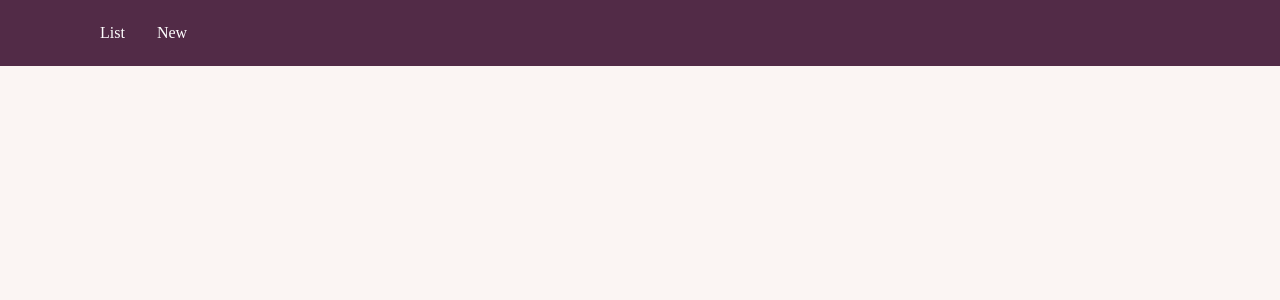
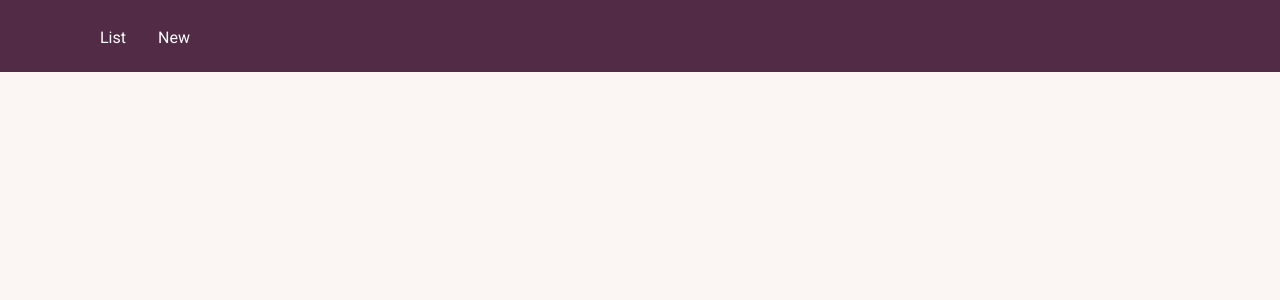
Before and after one commit to esterandr02/InventoryControl, a React (Create React App) app in the folder inventory_web/: page / in a window 1280 px wide. Shown: the top 300 px of the page. Built offline with nearby package versions, Linux system fonts and the light colour scheme.

Commit message:
font customize added to header style

```diff
--- a/inventory_web/src/components/Header/styles.ts
+++ b/inventory_web/src/components/Header/styles.ts
@@ -12,6 +12,9 @@ export const Container = styled.div`
         padding: 0 20px;
 
         width: 1120px;
+
+        font-family: 'Roboto', sans-serif;
+        font-size: 20px;
 
         nav {
             a {
```
